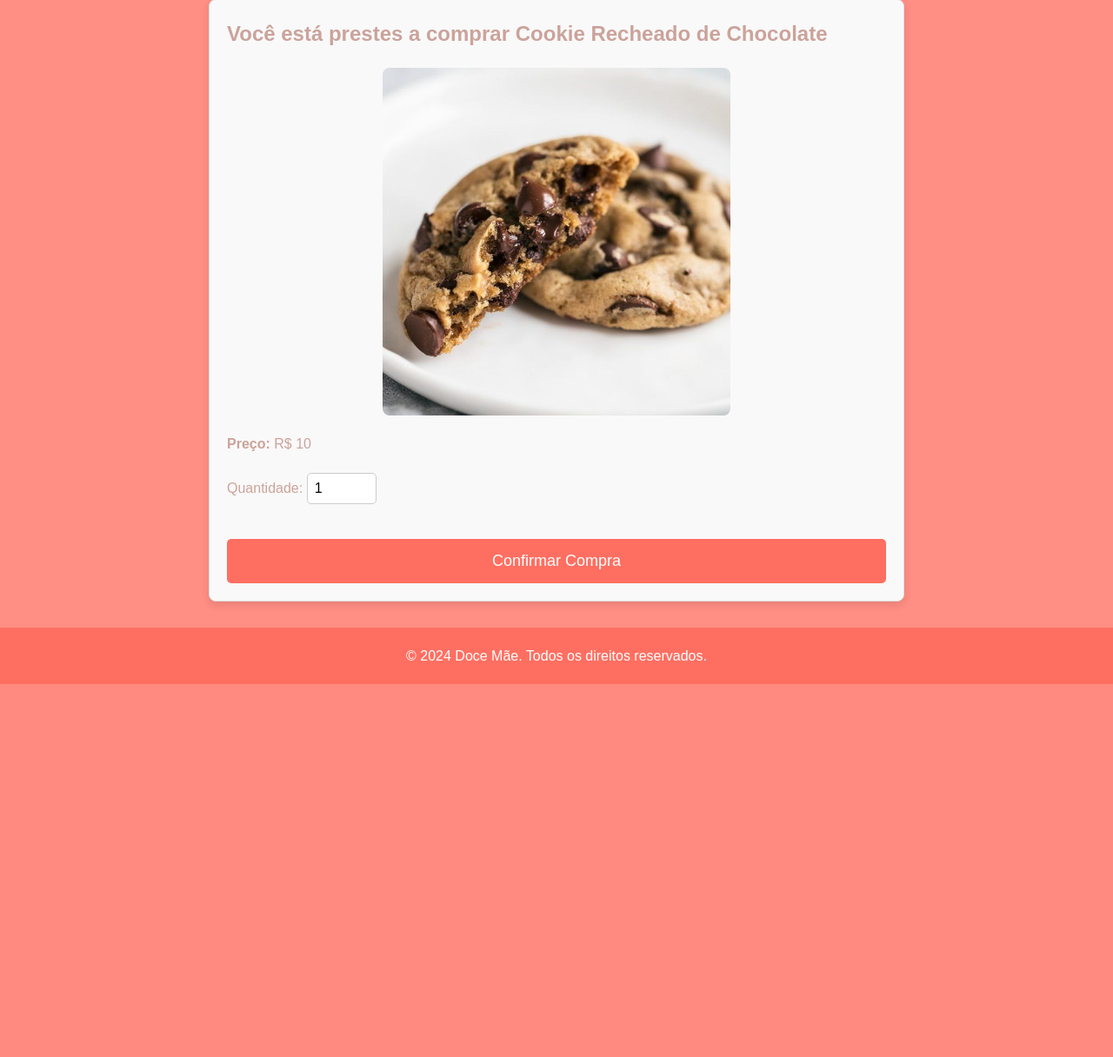
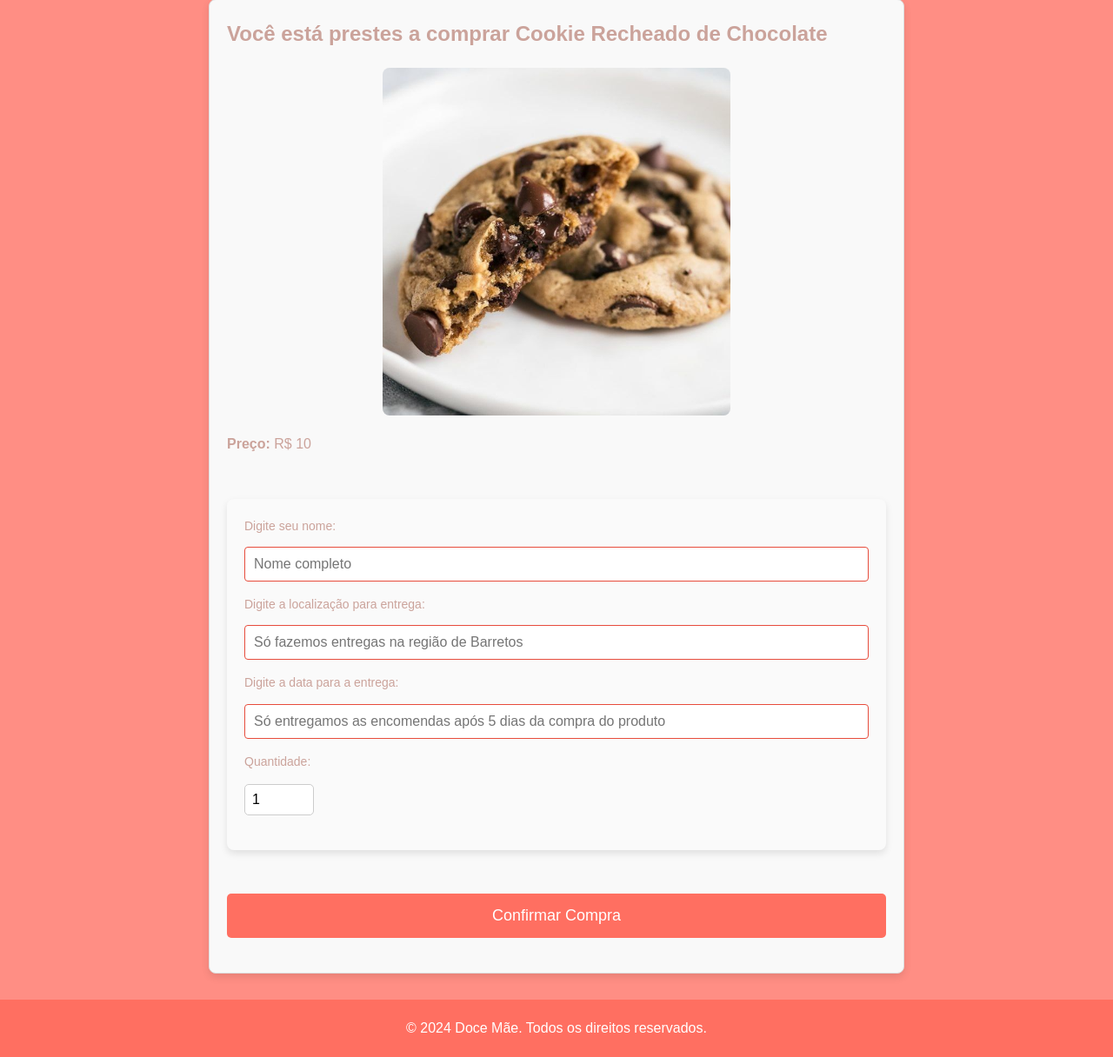
Before and after one commit to MaryPorcini/ProjetoFinalBK1LMA-, a Flask app: page /comprar/1 in a window 1280 px wide. Shown: the part 189-1405 px from the top of the page at 87% size. Before the commit the page ends 976 px from the top, so only its background shows below. Run offline with Flask 3, Linux system fonts and the light colour scheme.

Commit message:
SITE FINALIZADO (28.11)

```diff
--- a/app.py
+++ b/app.py
@@ -1,55 +1,122 @@
 from flask import Flask, render_template, request, redirect, url_for
+import json
+import os
 
 app = Flask(__name__)
+app.secret_key = 'supersecretkey'
+
+CONTATOS_FILE = "contatos.json"
+PRODUTOS_FILE = "produtos.json"
+
+def save_contato_to_file(data):
+    if os.path.exists(CONTATOS_FILE):
+        with open(CONTATOS_FILE, "r") as file:
+            contatos = json.load(file)
+    else:
+        contatos = []
+
+    contatos.append(data)
+
+    with open(CONTATOS_FILE, "w") as file:
+        json.dump(contatos, file, indent=4)
+
+def save_compra_to_file(data):
+    if os.path.exists(PRODUTOS_FILE):
+        with open(PRODUTOS_FILE, "r") as file:
+            compras = json.load(file)
+    else:
+        compras = []
+
+    compras.append(data)
+
+    with open(PRODUTOS_FILE, "w") as file:
+        json.dump(compras, file, indent=4)
 
 lista_produtos = [
-        {"id": 1, "nome": "Cookie Recheado de Chocolate", "preco": 10, "imagem": "cookies.jpg"},
-        {"id": 2, "nome": "Pão de Mel", "preco": 8, "imagem": "pao de mel.jfif"},
-        {"id": 3, "nome": "Palha Italiana de Ninho", "preco": 15, "imagem": "palha ninho.jpg"},
-        {"id": 4, "nome": "Palha Italiana de Chocolate", "preco": 15, "imagem": "palha brigadeiro.jpg"},
-        {"id": 5, "nome": "Biscoitos Decorados (4 unidades)", "preco": 20, "imagem": "biscoitos.jpg"},
-        {"id": 6, "nome": "Kit Confeiteiro (4 unidades)", "preco": 50, "imagem": "kit biscoitos.jpg"},
-        {"id": 7, "nome": "Brownie com Nozes", "preco": 10, "imagem": "brownies com nozes.jpg"},
-        {"id": 8, "nome": "Caixa de Alfajor (6 unidades)", "preco": 40, "imagem": "Alfajor.jpg"},
-        {"id": 9, "nome": "Pote de Casadinhos de Doce de Leite (12 unidades)", "preco": 50, "imagem": "12 casadinhos.jpg"},
-        {"id": 10, "nome": "Kit Casinha", "preco": 90, "imagem": "kit casinha.jpg"},
-    ]
+    {"id": 1, "nome": "Cookie Recheado de Chocolate", "preco": 10, "imagem": "cookies.jpg"},
+    {"id": 2, "nome": "Pão de Mel", "preco": 8, "imagem": "pao de mel.jfif"},
+    {"id": 3, "nome": "Palha Italiana de Ninho", "preco": 15, "imagem": "palha ninho.jpg"},
+    {"id": 4, "nome": "Palha Italiana de Brigadeiro", "preco": 15, "imagem": "palha brigadeiro.jpg"},
+    {"id": 5, "nome": "Biscoitos Decorados (4 unidades)", "preco": 20, "imagem": "biscoitos.jpg"},
+    {"id": 6, "nome": "Kit Confeiteiro (4 unidades)", "preco": 50, "imagem": "kit biscoitos.jpg"},
+    {"id": 7, "nome": "Brownie com Nozes", "preco": 10, "imagem": "brownies com nozes.jpg"},
+    {"id": 8, "nome": "Caixa de Alfajor (6 unidades)", "preco": 40, "imagem": "Alfajor.jpg"},
+    {"id": 9, "nome": "Pote de Casadinhos de Doce de Leite (12 unidades)", "preco": 50, "imagem": "12 casadinhos.jpg"},
+    {"id": 10, "nome": "Kit Casinha", "preco": 90, "imagem": "kit casinha.jpg"},
+]
 
 @app.route('/')
 def home():
-# Lista de produtos com nome, preço e quantidade
-
     return render_template('index.html', produtos=lista_produtos)
 
-# Rota para exibir todos os produtos
 @app.route('/produtos')
 def produtos():
     return render_template('produtos.html', produtos=lista_produtos)
 
-# Rota para simular a compra de um produto
-@app.route('/comprar/<int:produto_id>')
+@app.route('/comprar/<int:produto_id>', methods=['GET', 'POST'])
 def comprar(produto_id):
     produto = next((p for p in lista_produtos if p["id"] == produto_id), None)
     if produto:
+        if request.method == 'POST':
+            quantidade = int(request.form['quantidade'])
+            nome = request.form['nome']
+            localizacao = request.form['localizacao']
+            entrega = request.form['entrega']
+            valor_total = produto["preco"] * quantidade
+
+            # Criando o dicionário com os dados da compra, incluindo nome e localização
+            compra_data = {
+                'produto_id': produto['id'],
+                'nome_produto': produto['nome'],
+                'quantidade': quantidade,
+                'valor_total': valor_total,
+                'nome_comprador': nome,
+                'localizacao_comprador': localizacao,
+                'data_entrega' : entrega,
+            }
+
+            # Salvando a compra no arquivo JSON
+            save_compra_to_file(compra_data)
+
+            # Passando os dados para o template para exibir ao usuário
+            return render_template('comprar.html',
+                                   produto=produto,
+                                   compra_concluida=True,
+                                   valor_total=valor_total,
+                                   quantidade=quantidade,
+                                   nome=nome,
+                                   localizacao=localizacao,
+                                   entrega=entrega)
+
         return render_template('comprar.html', produto=produto)
     return redirect(url_for('home'))
 
 # Rota para o formulário de contato
 @app.route('/contato', methods=['GET', 'POST'])
 def contato():
-    feedback= None
+    feedback = None
     if request.method == 'POST':
         nome = request.form['nome']
         email = request.form['email']
         mensagem = request.form['mensagem']
-        # Aqui você pode processar o envio, salvar em um banco de dados ou enviar um e-mail
+
+        # Criando o dicionário com os dados do contato
+        contato_data = {
+            'nome': nome,
+            'email': email,
+            'mensagem': mensagem
+        }
+
+        # Salvando os dados no arquivo JSON
+        save_contato_to_file(contato_data)
+
         feedback = "Agradecemos por seu feedback. Fique de olho em seu email que logo entraremos em contato!"
-    return render_template('contato.html', feedback = feedback)
 
-# Rota para ver a história da loja
+    return render_template('contato.html', feedback=feedback)
+
 @app.route('/sobre')
 def sobre():
     return render_template('sobre.html')
 
-if __name__ == '_main_':
+if __name__ == '__main__':
     app.run(debug=True)
--- a/static/style.css
+++ b/static/style.css
@@ -3,7 +3,7 @@
     max-width: 800px;
     margin: 50px auto;
     padding: 20px;
-    background-color: #fff;
+    background-color: #fafafa;
     border-radius: 8px;
     box-shadow: 0 4px 8px rgba(0, 0, 0, 0.1);
 }
@@ -151,6 +151,7 @@ header nav a:hover {
     margin: 50px 0;
     padding: 0 20px;
     flex-wrap: wrap;
+    padding-bottom: 20;
 }
 
 .product-card {
@@ -162,6 +163,7 @@ header nav a:hover {
     text-align: center;
     transition: transform 0.3s ease, box-shadow 0.3s ease;
     margin-bottom: 20px;
+    padding-bottom: 20px;
 }
 
 .product-card:hover {
@@ -191,6 +193,7 @@ header nav a:hover {
     text-align:center;
 
     color: #cba39b;
+    padding-bottom: 20px;
 }
 
 .product-card .comprar {
@@ -289,6 +292,13 @@ footer {
     transition: background-color 0.3s ease;
 }
 
+.campo-form {
+    display: flex;
+    flex-direction: column;
+    gap: 8px;
+
+}
+
 .btn-compra:hover {
     background-color: #f9b5b5;
 }
--- a/templates/comprar.html
+++ b/templates/comprar.html
@@ -10,24 +10,43 @@
         <div class="produto-info">
             <p><strong>Preço:</strong> R$ {{ produto['preco'] }}</p>
 
-            <!-- Formulário para selecionar a quantidade -->
-            <label for="quantidade">Quantidade:</label>
-            <input type="number" id="quantidade" name="quantidade" min="1" max="{{ produto['quantidade'] }}" value="1" required>
+            <!-- Formulário para selecionar a quantidade e dados do comprador -->
+            <form method="POST" action="/comprar/{{ produto['id'] }}">
+                <section class="contato">
+                <!-- Campo para o nome do comprador -->
+                <div class="campo-form">
+                <label for="nome">Digite seu nome:</label>
+                <input type="text" id="nome" name="nome" placeholder="Nome completo" required>
+                </div>
+
+                <!-- Campo para a localização do comprador -->
+                <div class="campo-form">
+                <label for="localizacao">Digite a localização para entrega:</label>
+                <input type="text" id="localizacao" name="localizacao" placeholder="Só fazemos entregas na região de Barretos" required>
+                </div>
+
+                <div class="campo-form">
+                <label for="entrega">Digite a data para a entrega:</label>
+                <input type="text" id="entrega" name="entrega" placeholder="Só entregamos as encomendas após 5 dias da compra do produto" required>
+                </div>
+
+                <!-- Campo para selecionar a quantidade -->
+                <label for="quantidade">Quantidade:</label>
+                <input type="number" id="quantidade" name="quantidade" min="1" max="100" value="1" required>
+                </section>
+                <button type="submit" class="btn-compra">Confirmar Compra</button>
+            </form>
         </div>
 
-        <button id="btn-compra" class="btn-compra">Confirmar Compra</button>
-
-        <!-- Mensagem de sucesso que será exibida após a compra -->
-        <div id="msg-sucesso" class="msg-sucesso" style="display: none;">
-            <p>Compra efetuada com sucesso! Agradecemos pela sua compra.</p>
-        </div>
+        {% if compra_concluida %}
+            <!-- Mensagem de sucesso após a compra -->
+            <div id="msg-sucesso" class="msg-sucesso">
+                <p>Compra efetuada com sucesso! Agradecemos pela sua compra! Sua encomenda está sendo feita.</p>
+                <p><strong>Nome:</strong> {{ nome }}</p>
+                <p><strong>Localização:</strong> {{ localizacao }}</p>
+                <p><strong>Entrega:</strong> {{ entrega }}</p>
+                <p><strong>Valor Total:</strong> R$ {{ valor_total }}</p>
+            </div>
+        {% endif %}
     </section>
-
-    <script>
-        document.getElementById('btn-compra').addEventListener('click', function() {
-            // Exibe a mensagem de sucesso
-            document.getElementById('msg-sucesso').style.display = 'block';
-        });
-    </script>
-
 {% endblock %}
```
Also changed, not shown: contatos.json (added, +22 -0 lines), lista_de_produtos.json (added, +72 -0 lines), produtos.json (+18 -64 lines), contato.json (deleted), templates/sobre.html (indentation only).
